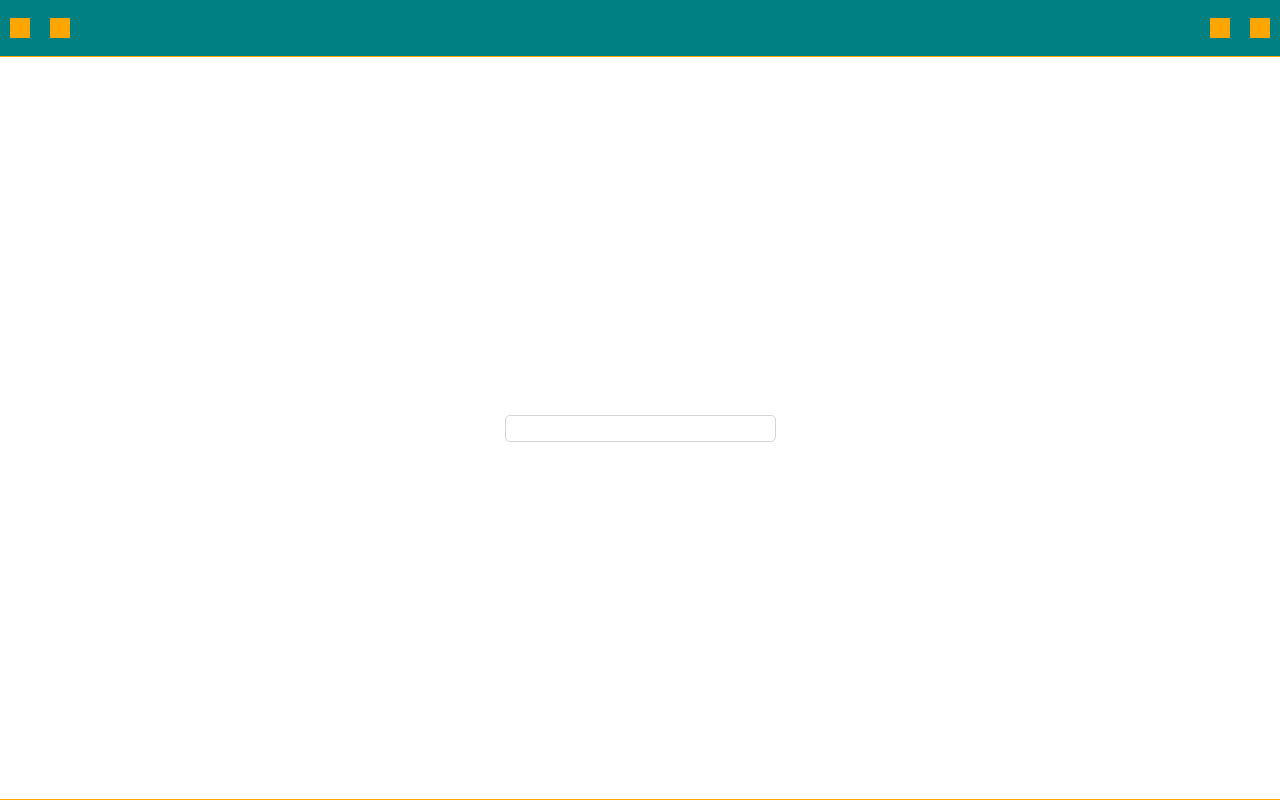
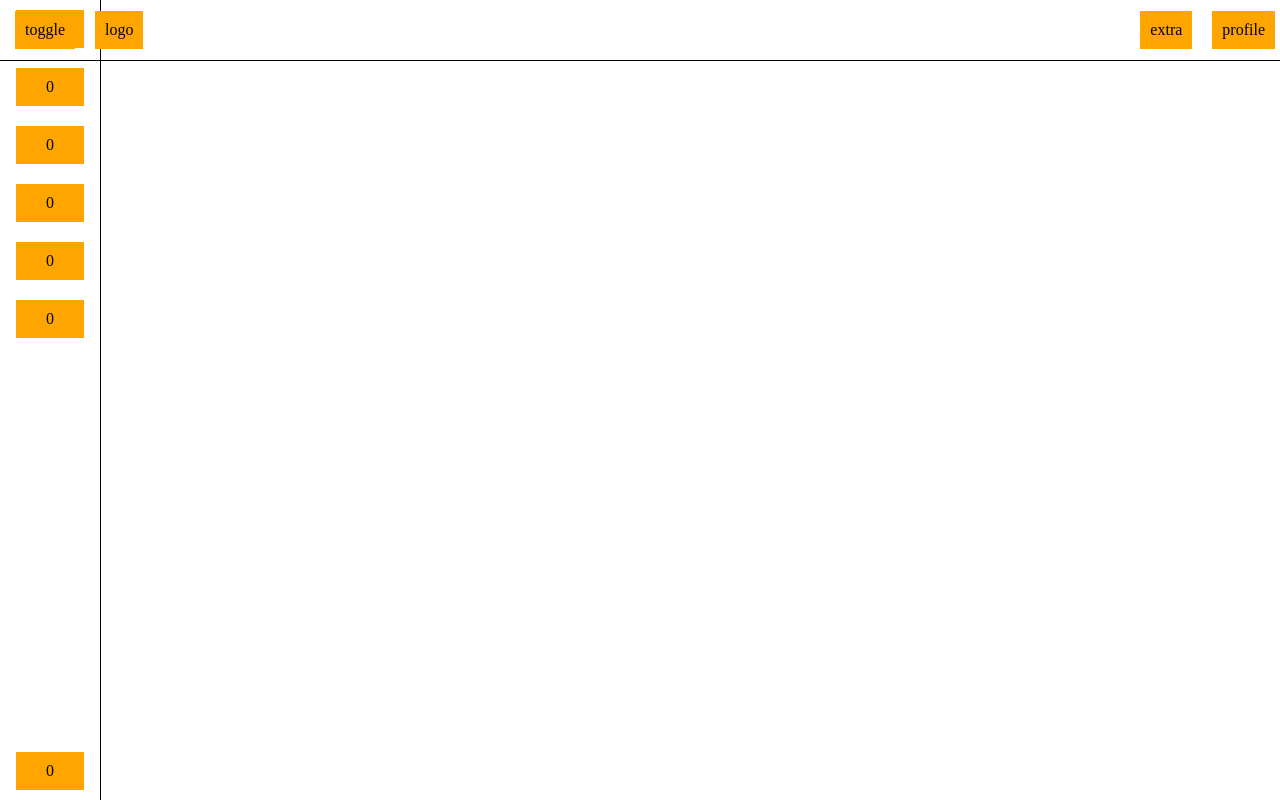
Before and after one commit to josephcake/express-airline, a React (Create React App) app: page / in a window 1280 px wide. Built offline with nearby package versions, Linux system fonts and the light colour scheme.

Commit message:
compartmentalized again, into components and containers

```diff
--- a/src/App.css
+++ b/src/App.css
@@ -7,7 +7,7 @@ html,body{
 .App{
   height: 100vh;
   width: 100vw;
-  background-color: teal;
+  /* background-color: teal; */
   display: flex;
   flex-direction: column;
   justify-content: center;
--- a/src/App.js
+++ b/src/App.js
@@ -1,6 +1,7 @@
 import './App.css';
 import styled, {ThemeProvider} from 'styled-components'
-import Nav from './navigation/Nav'
+import Nav from './top-navigation/Nav'
+import SideNav from './side-navigation/SideNav'
 
 import {Theme} from './styled/theme/Theme'
 import {Input} from './styled/components/Input'
@@ -12,9 +13,7 @@ function App() {
     <ThemeProvider theme={Theme}>
       <div className="App">
         <Nav/>
-        <OuterDiv>
-          <Input/>
-        </OuterDiv>
+        <SideNav/>
       </div>
     </ThemeProvider>
   );
--- a/src/navigation/Nav.js
+++ /dev/null
@@ -1,31 +0,0 @@
-import React from 'react';
-import styled from 'styled-components';
-import { ItemContainer_Auto } from "../styled/containers/Container";
-import { NavItem } from "../styled/components/Component";
-
-
-const Navbar = styled.div`
-  display:flex;
-  justify-content:space-between;
-  align-items:center;
-  width:100%;
-  height:50px;
-  padding:5px;
-`
-
-const Nav = () =>{
-  return (
-    <Navbar>
-      <ItemContainer_Auto>
-        <NavItem></NavItem>
-        <NavItem></NavItem>
-      </ItemContainer_Auto>
-      <ItemContainer_Auto>
-        <NavItem></NavItem>
-        <NavItem></NavItem>
-      </ItemContainer_Auto>
-    </Navbar>
-  )
-}
-
-export default Nav
--- /dev/null
+++ b/src/side-navigation/SideNav.js
@@ -0,0 +1,38 @@
+import React from 'react';
+import styled from 'styled-components';
+import { ItemContainer_Row, ItemContainer_Column } from "../styled/containers/Container";
+import { NavItem } from "../styled/components/Component";
+
+const Nav = styled.div`
+  position:fixed;
+  top:0;
+  left:0;
+  height:100%;
+  width:100px;
+  /* background:gray; */
+  border-right:solid 1px black;
+  display:flex;
+  flex-direction:column;
+  justify-content:space-between;
+  align-items:center;
+`
+const SideNav = () => {
+  return (
+    <Nav>
+      <ItemContainer_Column>
+        <NavItem>0</NavItem>
+        <NavItem>0</NavItem>
+        <NavItem>0</NavItem>
+        <NavItem>0</NavItem>
+        <NavItem>0</NavItem>
+        <NavItem>0</NavItem>
+      </ItemContainer_Column>
+      <ItemContainer_Column>
+        <NavItem>0</NavItem>
+      </ItemContainer_Column>
+
+    </Nav>
+  );
+}
+
+export default SideNav
--- a/src/styled/components/Component.js
+++ b/src/styled/components/Component.js
@@ -4,7 +4,7 @@ const NavItem = styled.div`
   display: flex;
   justify-content: center;
   align-items: center;
-  height: 90%;
+  height: 100%;
   width: 100%;
   padding: 10px;
   margin: 10px;
--- a/src/styled/containers/Container.js
+++ b/src/styled/containers/Container.js
@@ -1,6 +1,6 @@
 import styled from 'styled-components'
 
-const ItemContainer_Auto = styled.div`
+const ItemContainer_Row = styled.div`
   height: auto;
   width: auto;
   display: flex;
@@ -8,6 +8,15 @@ const ItemContainer_Auto = styled.div`
   align-items: center;
 `;
 
+const ItemContainer_Column = styled.div`
+  height: auto;
+  width: auto;
+  display: flex;
+  flex-direction:column;
+  justify-content: center;
+  align-items: center;
+`;
 
 
-export {ItemContainer_Auto}
+
+export {ItemContainer_Row, ItemContainer_Column}
--- a/src/styled/containers/OuterDiv.js
+++ b/src/styled/containers/OuterDiv.js
@@ -6,7 +6,7 @@ const OuterDiv = styled.div`
   display:flex;
   justify-content:center;
   align-items:center;
-  border: solid orange 1px;
+  /* border: solid orange 1px; */
   background-color:${props=>(props.theme.light?props.theme.light:props.theme.dark)};
 `
 
--- /dev/null
+++ b/src/top-navigation/Nav.js
@@ -0,0 +1,37 @@
+import React from 'react';
+import styled from 'styled-components';
+import { ItemContainer_Row } from "../styled/containers/Container";
+import { NavItem } from "../styled/components/Component";
+
+
+const Navbar = styled.div`
+  display:flex;
+  justify-content:space-between;
+  align-items:center;
+  width:100%;
+  height:50px;
+  padding:5px;
+  position:fixed;
+  top:0;
+  left:0;
+  z-index:999;
+  border-bottom:solid 1px black;
+  /* background-color:black; */
+`
+
+const Nav = () =>{
+  return (
+    <Navbar>
+      <ItemContainer_Row>
+        <NavItem>toggle</NavItem>
+        <NavItem>logo</NavItem>
+      </ItemContainer_Row>
+      <ItemContainer_Row>
+        <NavItem>extra</NavItem>
+        <NavItem>profile</NavItem>
+      </ItemContainer_Row>
+    </Navbar>
+  )
+}
+
+export default Nav
```
Also changed, not shown: src/navigation/styled/NavItemContainer.js (deleted, +0 -16 lines).
